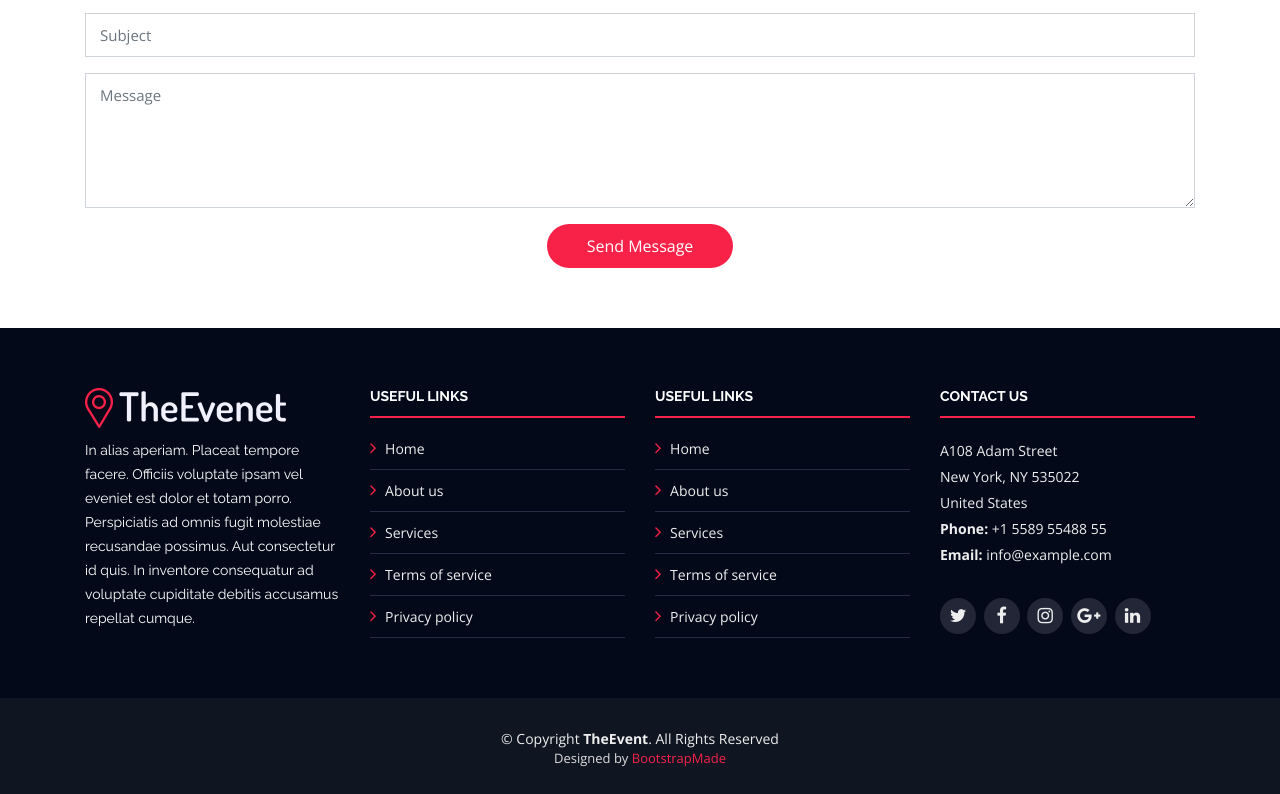
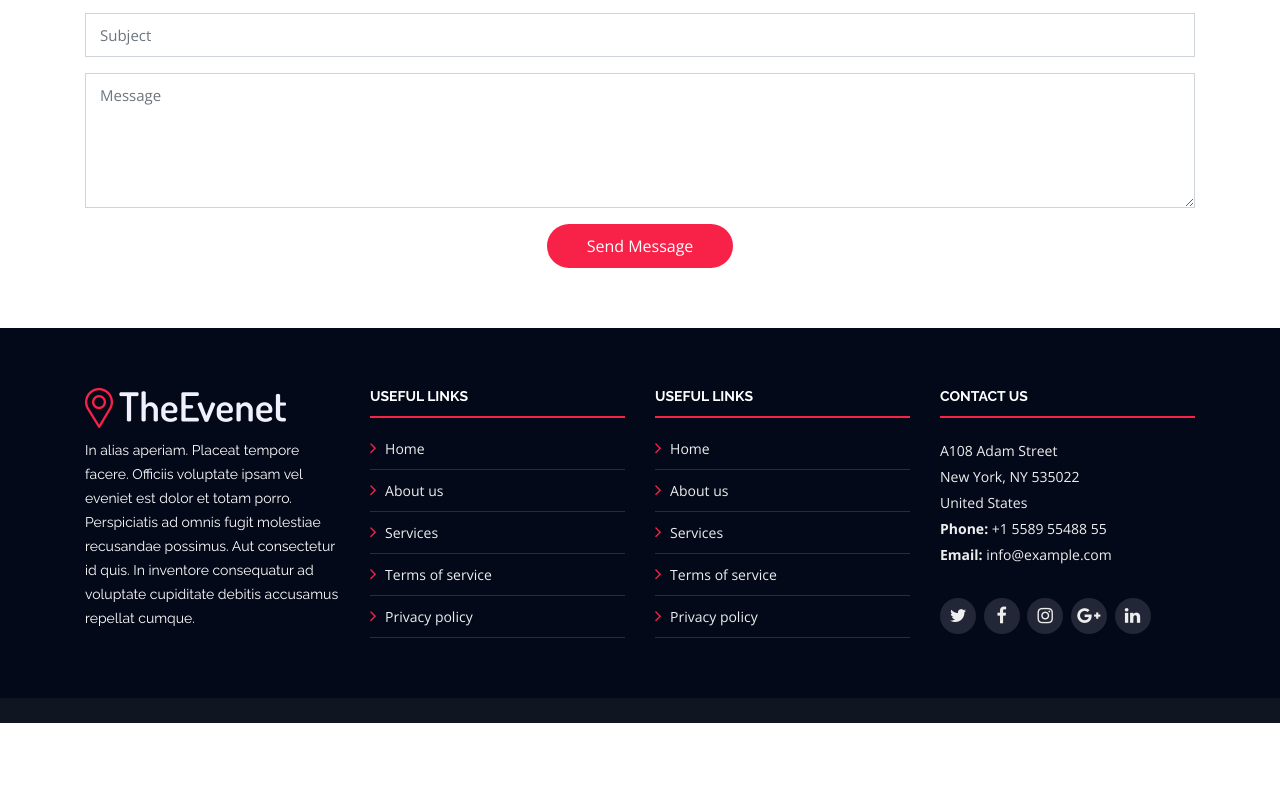
Before and after one commit to HelmyHassan/Event-Booking, a plain HTML site: page index.html in a window 1280 px wide. Shown: the part 8113-8907 px from the top of the page. After the commit the page ends 8836 px from the top, so only its background shows below. Drawn offline with nearby package versions, Linux system fonts and the light colour scheme.

Commit message:
update index

```diff
--- a/index.html
+++ b/index.html
@@ -8,44 +8,28 @@
   <meta content="" name="keywords">
   <meta content="" name="description">
 
-  <!-- Favicons -->
   <link href="img/favicon.png" rel="icon">
   <link href="img/apple-touch-icon.png" rel="apple-touch-icon">
 
-  <!-- Google Fonts -->
   <link href="https://fonts.googleapis.com/css?family=Open+Sans:300,300i,400,400i,700,700i|Raleway:300,400,500,700,800" rel="stylesheet">
 
-  <!-- Bootstrap CSS File -->
   <link href="lib/bootstrap/css/bootstrap.min.css" rel="stylesheet">
 
-  <!-- Libraries CSS Files -->
   <link href="lib/font-awesome/css/font-awesome.min.css" rel="stylesheet">
   <link href="lib/animate/animate.min.css" rel="stylesheet">
   <link href="lib/venobox/venobox.css" rel="stylesheet">
   <link href="lib/owlcarousel/assets/owl.carousel.min.css" rel="stylesheet">
 
-  <!-- Main Stylesheet File -->
   <link href="css/style.css" rel="stylesheet">
 
-  <!-- =======================================================
-    Theme Name: TheEvent
-    Theme URL: https://bootstrapmade.com/theevent-conference-event-bootstrap-template/
-    Author: BootstrapMade.com
-    License: https://bootstrapmade.com/license/
-  ======================================================= -->
 </head>
 
 <body>
 
-  <!--==========================
-    Header
-  ============================-->
   <header id="header">
     <div class="container">
 
       <div id="logo" class="pull-left">
-        <!-- Uncomment below if you prefer to use a text logo -->
-        <!-- <h1><a href="#main">C<span>o</span>nf</a></h1>-->
         <a href="#intro" class="scrollto"><img src="img/logo.png" alt="" title=""></a>
       </div>
 
@@ -62,13 +46,10 @@
           <li><a href="#contact">Contact</a></li>
           <li class="buy-tickets"><a href="#buy-tickets">Buy Tickets</a></li>
         </ul>
-      </nav><!-- #nav-menu-container -->
+      </nav>
     </div>
-  </header><!-- #header -->
+  </header>
 
-  <!--==========================
-    Intro Section
-  ============================-->
   <section id="intro">
     <div class="intro-container wow fadeIn">
       <h1 class="mb-4 pb-0">The Annual<br><span>Marketing</span> Conference</h1>
@@ -80,10 +61,6 @@
   </section>
 
   <main id="main">
-
-    <!--==========================
-      About Section
-    ============================-->
     <section id="about">
       <div class="container">
         <div class="row">
@@ -104,10 +81,6 @@
         </div>
       </div>
     </section>
-
-    <!--==========================
-      Speakers Section
-    ============================-->
     <section id="speakers" class="wow fadeInUp">
       <div class="container">
         <div class="section-header">
@@ -210,10 +183,6 @@
       </div>
 
     </section>
-
-    <!--==========================
-      Schedule Section
-    ============================-->
     <section id="schedule" class="section-with-bg">
       <div class="container wow fadeInUp">
         <div class="section-header">
@@ -316,9 +285,7 @@
             </div>
 
           </div>
-          <!-- End Schdule Day 1 -->
 
-          <!-- Schdule Day 2 -->
           <div role="tabpanel" class="col-lg-9  tab-pane fade" id="day-2">
 
             <div class="row schedule-item">
@@ -388,9 +355,6 @@
             </div>
 
           </div>
-          <!-- End Schdule Day 2 -->
-
-          <!-- Schdule Day 3 -->
           <div role="tabpanel" class="col-lg-9  tab-pane fade" id="day-3">
 
             <div class="row schedule-item">
@@ -460,17 +424,13 @@
             </div>
 
           </div>
-          <!-- End Schdule Day 2 -->
+
 
         </div>
 
       </div>
 
     </section>
-
-    <!--==========================
-      Venue Section
-    ============================-->
     <section id="venue" class="wow fadeInUp">
 
       <div class="container-fluid">
@@ -568,10 +528,6 @@
       </div>
 
     </section>
-
-    <!--==========================
-      Hotels Section
-    ============================-->
     <section id="hotels" class="section-with-bg wow fadeInUp">
 
       <div class="container">
@@ -636,10 +592,6 @@
       </div>
 
     </section>
-
-    <!--==========================
-      Gallery Section
-    ============================-->
     <section id="gallery" class="wow fadeInUp">
 
       <div class="container">
@@ -662,9 +614,6 @@
 
     </section>
 
-    <!--==========================
-      Sponsors Section
-    ============================-->
     <section id="supporters" class="section-with-bg wow fadeInUp">
 
       <div class="container">
@@ -728,9 +677,6 @@
 
     </section>
 
-    <!--==========================
-      F.A.Q Section
-    ============================-->
     <section id="faq" class="wow fadeInUp">
 
       <div class="container">
@@ -804,10 +750,6 @@
       </div>
 
     </section>
-
-    <!--==========================
-      Subscribe Section
-    ============================-->
     <section id="subscribe">
       <div class="container wow fadeInUp">
         <div class="section-header">
@@ -828,10 +770,6 @@
 
       </div>
     </section>
-
-    <!--==========================
-      Buy Ticket Section
-    ============================-->
     <section id="buy-tickets" class="section-with-bg wow fadeInUp">
       <div class="container">
 
@@ -910,7 +848,6 @@
 
       </div>
 
-      <!-- Modal Order Form -->
       <div id="buy-ticket-modal" class="modal fade">
         <div class="modal-dialog" role="document">
           <div class="modal-content">
@@ -947,9 +884,6 @@
 
     </section>
 
-    <!--==========================
-      Contact Section
-    ============================-->
     <section id="contact" class="section-bg wow fadeInUp">
 
       <div class="container">
@@ -1018,10 +952,6 @@
 
   </main>
 
-
-  <!--==========================
-    Footer
-  ============================-->
   <footer id="footer">
     <div class="footer-top">
       <div class="container">
@@ -1078,25 +1008,11 @@
       </div>
     </div>
 
-    <div class="container">
-      <div class="copyright">
-        &copy; Copyright <strong>TheEvent</strong>. All Rights Reserved
-      </div>
-      <div class="credits">
-        <!--
-          All the links in the footer should remain intact.
-          You can delete the links only if you purchased the pro version.
-          Licensing information: https://bootstrapmade.com/license/
-          Purchase the pro version with working PHP/AJAX contact form: https://bootstrapmade.com/buy/?theme=TheEvent
-        -->
-        Designed by <a href="https://bootstrapmade.com/">BootstrapMade</a>
-      </div>
-    </div>
-  </footer><!-- #footer -->
+  </footer>
 
   <a href="#" class="back-to-top"><i class="fa fa-angle-up"></i></a>
 
-  <!-- JavaScript Libraries -->
+
   <script src="lib/jquery/jquery.min.js"></script>
   <script src="lib/jquery/jquery-migrate.min.js"></script>
   <script src="lib/bootstrap/js/bootstrap.bundle.min.js"></script>
@@ -1107,10 +1023,9 @@
   <script src="lib/venobox/venobox.min.js"></script>
   <script src="lib/owlcarousel/owl.carousel.min.js"></script>
 
-  <!-- Contact Form JavaScript File -->
+
   <script src="contactform/contactform.js"></script>
 
-  <!-- Template Main Javascript File -->
   <script src="js/main.js"></script>
 </body>
 
```
